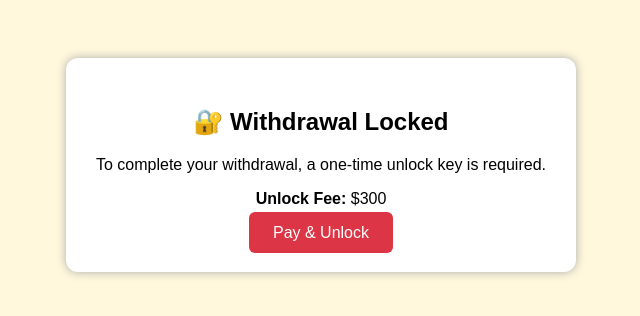
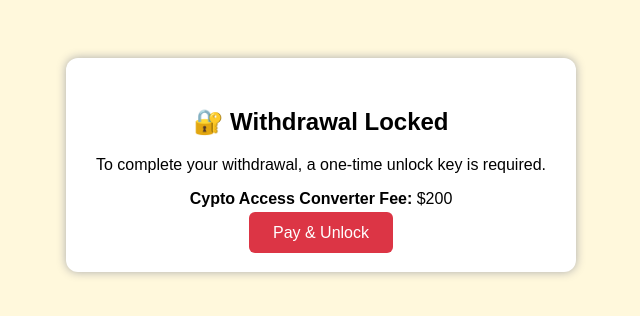
Before and after one commit to Triple-tech-dr/Chime-Payment-Withdraw-Token.ID, a plain HTML site: page unlock.html in a window 1280 px wide. Shown: the whole page, without its empty margins (319-959 px from the left). Drawn offline with Linux system fonts and the light colour scheme.

Commit message:
Update unlock.html

```diff
--- a/unlock.html
+++ b/unlock.html
@@ -3,7 +3,7 @@
 <head>
   <meta charset="UTF-8" />
   <meta name="viewport" content="width=device-width, initial-scale=1.0"/>
-  <title>Unlock Withdrawal</title>
+  <title>Unlock Withdrawal Access to Chime</title>
   <style>
     body {
       font-family: Arial, sans-serif;
@@ -33,7 +33,7 @@
   <div class="box">
     <h2>🔐 Withdrawal Locked</h2>
     <p>To complete your withdrawal, a one-time unlock key is required.</p>
-    <p><strong>Unlock Fee:</strong> $300</p>
+    <p><strong>Cypto Access Converter Fee:</strong> $200</p>
     <a href="confirmation.html" class="btn">Pay & Unlock</a>
   </div>
 </body>
```
